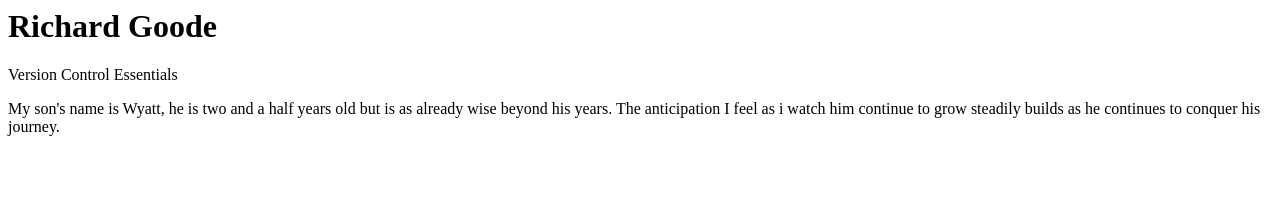
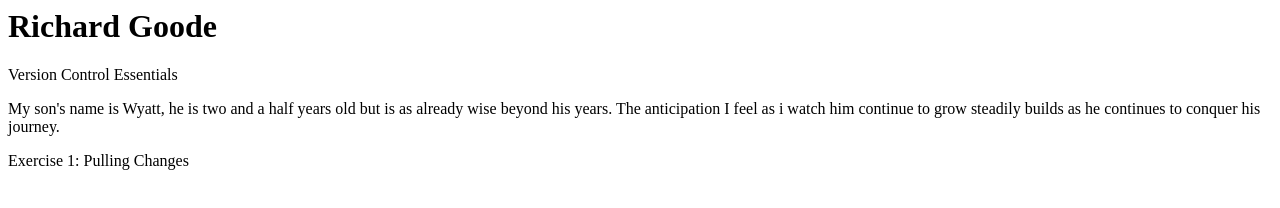
Before and after one commit to Greate212/demo_1, a plain HTML site: page index.html in a window 1280 px wide. Drawn offline with Linux system fonts and the light colour scheme.

Commit message:
changed element tag, line7

```diff
--- a/index.html
+++ b/index.html
@@ -4,4 +4,4 @@
     feel as i watch him continue to grow steadily builds as he continues to conquer his journey.</p>
 
 <!--This is a comment for Remote Repositories Exersize 1.-->
-<!--Exercise 1: Pulling Changes -->
+<p>Exercise 1: Pulling Changes</p>
```
